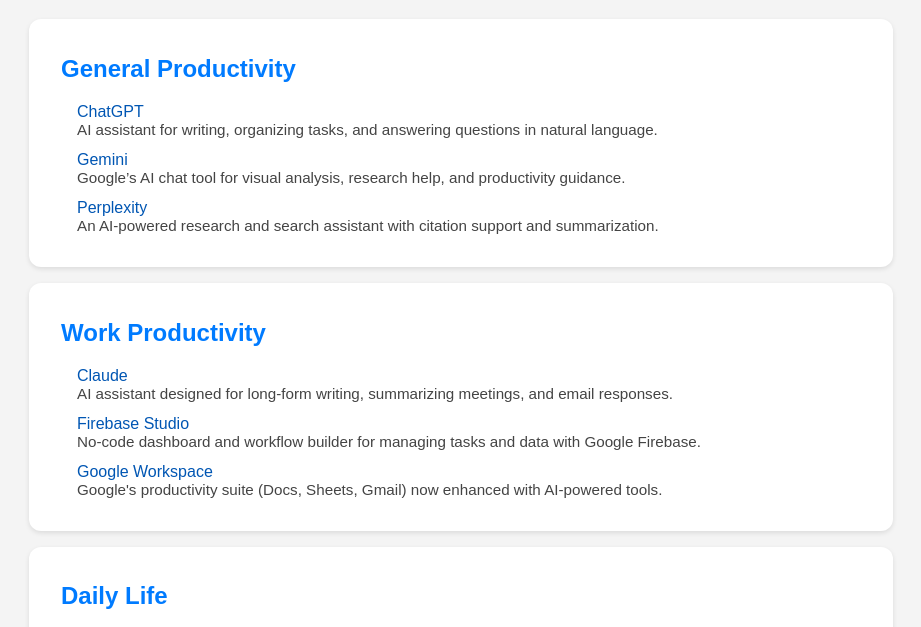
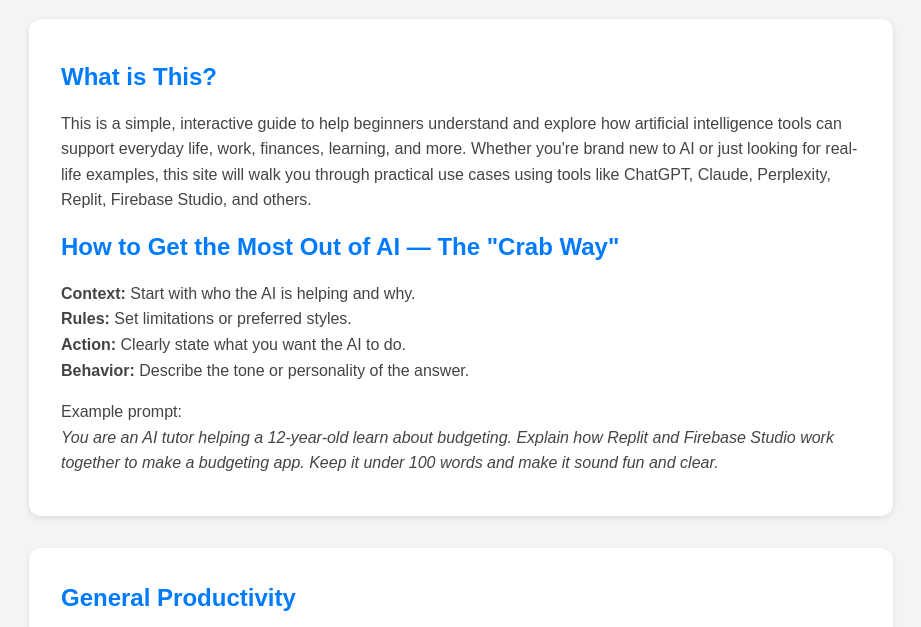
Before and after one commit to johnniesue/ai-use-case-explorer, a plain HTML site: page index.html in a window 1280 px wide. Shown: the part 93-720 px from the top of the page, without its empty margins (179-1100 px from the left). Drawn offline with Linux system fonts and the light colour scheme.

Commit message:
Update index.html

```diff
--- a/index.html
+++ b/index.html
@@ -14,6 +14,21 @@
     h1 {
       text-align: center;
       color: #333;
+    }
+    .intro {
+      max-width: 800px;
+      margin: 0 auto 2rem auto;
+      background: #ffffff;
+      padding: 1.5rem 2rem;
+      border-radius: 12px;
+      box-shadow: 0 2px 6px rgba(0,0,0,0.1);
+    }
+    .intro h2 {
+      color: #007bff;
+    }
+    .intro p {
+      line-height: 1.6;
+      color: #444;
     }
     .category {
       background: #fff;
@@ -48,6 +63,20 @@
 </head>
 <body>
   <h1>AI Use Case Explorer</h1>
+
+  <div class="intro">
+    <h2>What is This?</h2>
+    <p>This is a simple, interactive guide to help beginners understand and explore how artificial intelligence tools can support everyday life, work, finances, learning, and more. Whether you're brand new to AI or just looking for real-life examples, this site will walk you through practical use cases using tools like ChatGPT, Claude, Perplexity, Replit, Firebase Studio, and others.</p>
+
+    <h2>How to Get the Most Out of AI — The "Crab Way"</h2>
+    <p><strong>Context:</strong> Start with who the AI is helping and why.<br />
+    <strong>Rules:</strong> Set limitations or preferred styles.<br />
+    <strong>Action:</strong> Clearly state what you want the AI to do.<br />
+    <strong>Behavior:</strong> Describe the tone or personality of the answer.</p>
+
+    <p>Example prompt:<br />
+    <em>You are an AI tutor helping a 12-year-old learn about budgeting. Explain how Replit and Firebase Studio work together to make a budgeting app. Keep it under 100 words and make it sound fun and clear.</em></p>
+  </div>
 
   <div class="category">
     <h2>General Productivity</h2>
```
